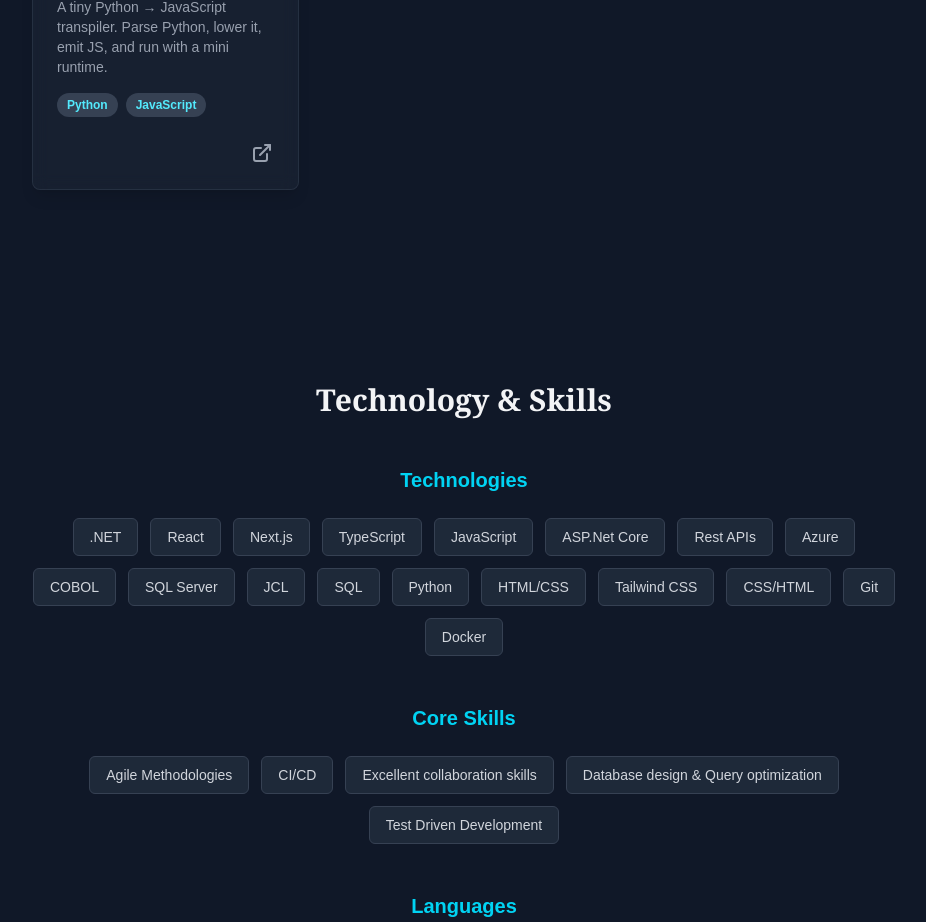
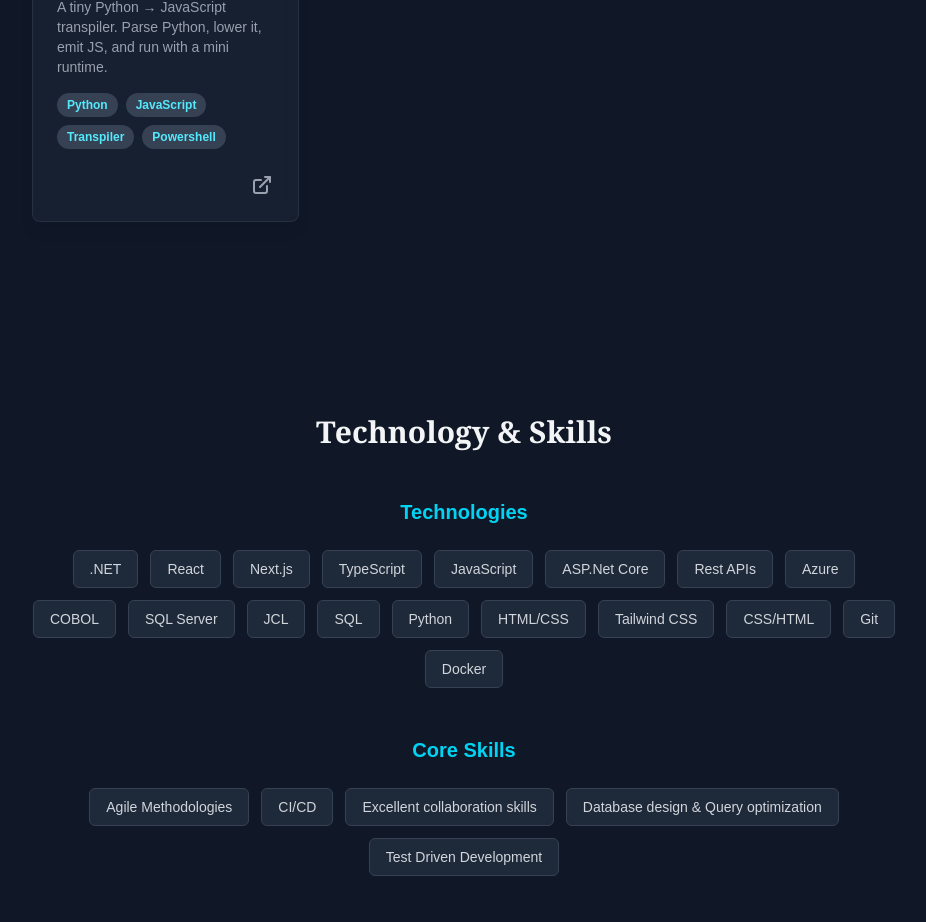
Before and after one commit to adhqulm/portfolio-website, a Next.js app: page / in a window 1280 px wide. Shown: the part 3700-4622 px from the top of the page, without its empty margins (176-1102 px from the left). Built offline with nearby package versions, Linux system fonts and the light colour scheme.

Commit message:
p2js tags

```diff
--- a/src/constants.ts
+++ b/src/constants.ts
@@ -71,7 +71,7 @@ export const PROJECTS_DATA: Project[] = [
     {
         title: "py2js-mini",
         description: "A tiny Python → JavaScript transpiler. Parse Python, lower it, emit JS, and run with a mini runtime.",
-        tags: ["Python", "JavaScript"],
+        tags: ["Python", "JavaScript", "Transpiler", "Powershell"],
         imageUrl: "/transpiler.png",
         liveUrl: "https://github.com/adhqulm/py2js-mini",
     },
```
